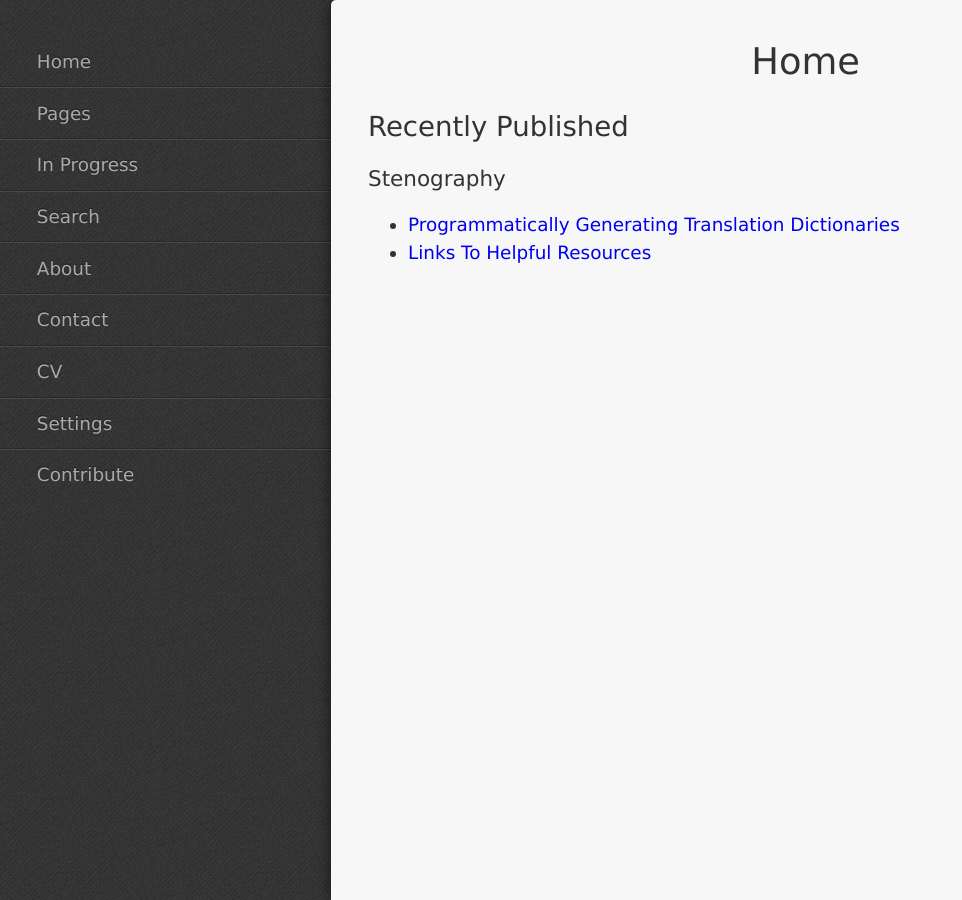
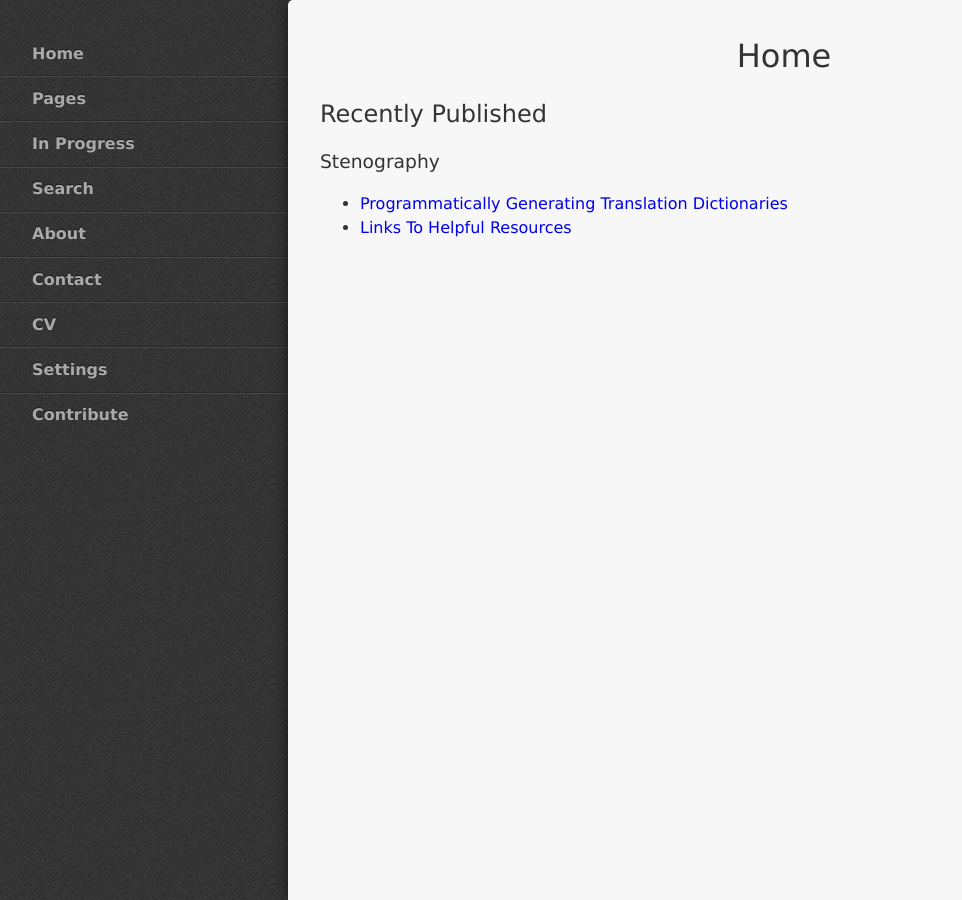
Before and after one commit to StevenTammen/StevenTammen.github.io, a Jekyll site: the page built from index.md, in a window 1280 px wide. Shown: the whole page, without its empty margins (0-962 px from the left). Built offline with Jekyll 4.4.1, drawn with Linux system fonts in a browser that asks for light colours.

Commit message:
Update stylesheet.css

```diff
--- a/assets/stylesheets/stylesheet.css
+++ b/assets/stylesheets/stylesheet.css
@@ -48,7 +48,7 @@
     text-size-adjust: 100%;
     background: #444 url("debut_dark.png") repeat;
     color: #333;
-    font: 400 115%/1.5 "Verdana",sans-serif
+    font: 400 100%/1.5 "Verdana",sans-serif
 }
 
 .main {
@@ -254,7 +254,7 @@
 .nav-collapse a {
     color: #aaa;
     text-decoration: none;
-    font: 700 100%
+    font-weight: 700;
     -webkit-box-sizing: border-box;
     -moz-box-sizing: border-box;
     box-sizing: border-box;
```
